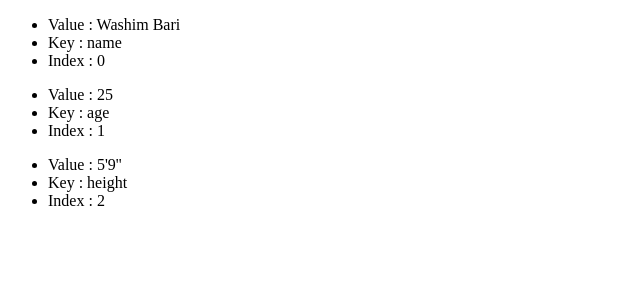
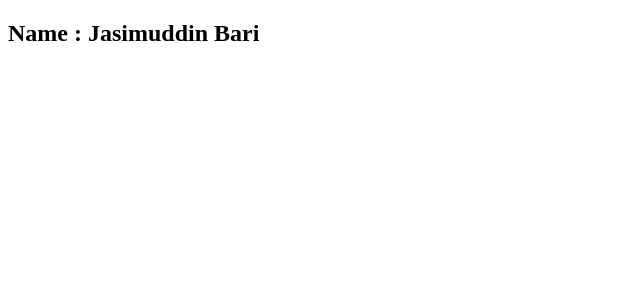
Before and after one commit to Washimbar/veu-learning, a Vue app: page / in a window 1280 px wide. Shown: the top 300 px of the page, without its empty margins (0-640 px from the left). Built offline with nearby package versions, Linux system fonts and the light colour scheme.

Commit message:
conditional list rendering

```diff
--- a/src/App.vue
+++ b/src/App.vue
@@ -27,9 +27,10 @@
   <Ex02ArrayOfObjectList /> -->
     <!-- <Ex03NestedArray /> -->
 
-  <div>
+  <!-- <div>
     <Ex04ObjectList />
-  </div>
+  </div> -->
+  <Ex05ConditionalListRendering />
 </template>
 
 <script>
@@ -43,7 +44,8 @@
 // import Ex01SimpleArrayListVue from './components/03ListRendering/Ex01SimpleArrayList.vue';
 // import Ex02ArrayOfObjectList from './components/03ListRendering/Ex02ArrayOfObjectList.vue';
 // import Ex03NestedArray from './components/03ListRendering/Ex03NestedArray.vue';
-import Ex04ObjectList from './components/03ListRendering/Ex04ObjectList.vue';
+// import Ex04ObjectList from './components/03ListRendering/Ex04ObjectList.vue';
+import Ex05ConditionalListRendering from './components/03ListRendering/Ex05ConditionalListRendering.vue';
 
 export default {
   name: "App",
@@ -58,7 +60,8 @@ export default {
     // Ex01SimpleArrayListVue,
     // Ex02ArrayOfObjectList,
     // Ex03NestedArray,
-    Ex04ObjectList,
+    // Ex04ObjectList,
+    Ex05ConditionalListRendering,
   },
 };
 </script>
--- /dev/null
+++ b/src/components/03ListRendering/Ex05ConditionalListRendering.vue
@@ -0,0 +1,19 @@
+<template>
+    <div v-for="(person, index) in persons" :key="index">
+        <h2 v-if="person != 'Washim Bari'">Name : {{ person }}</h2>
+    </div>
+</template>
+
+<script>
+    export default {
+        data(){
+            return{
+                persons: ['Washim Bari', 'Jasimuddin Bari'],
+            }
+        }
+    }
+</script>
+
+<style lang="scss" scoped>
+
+</style>
```
